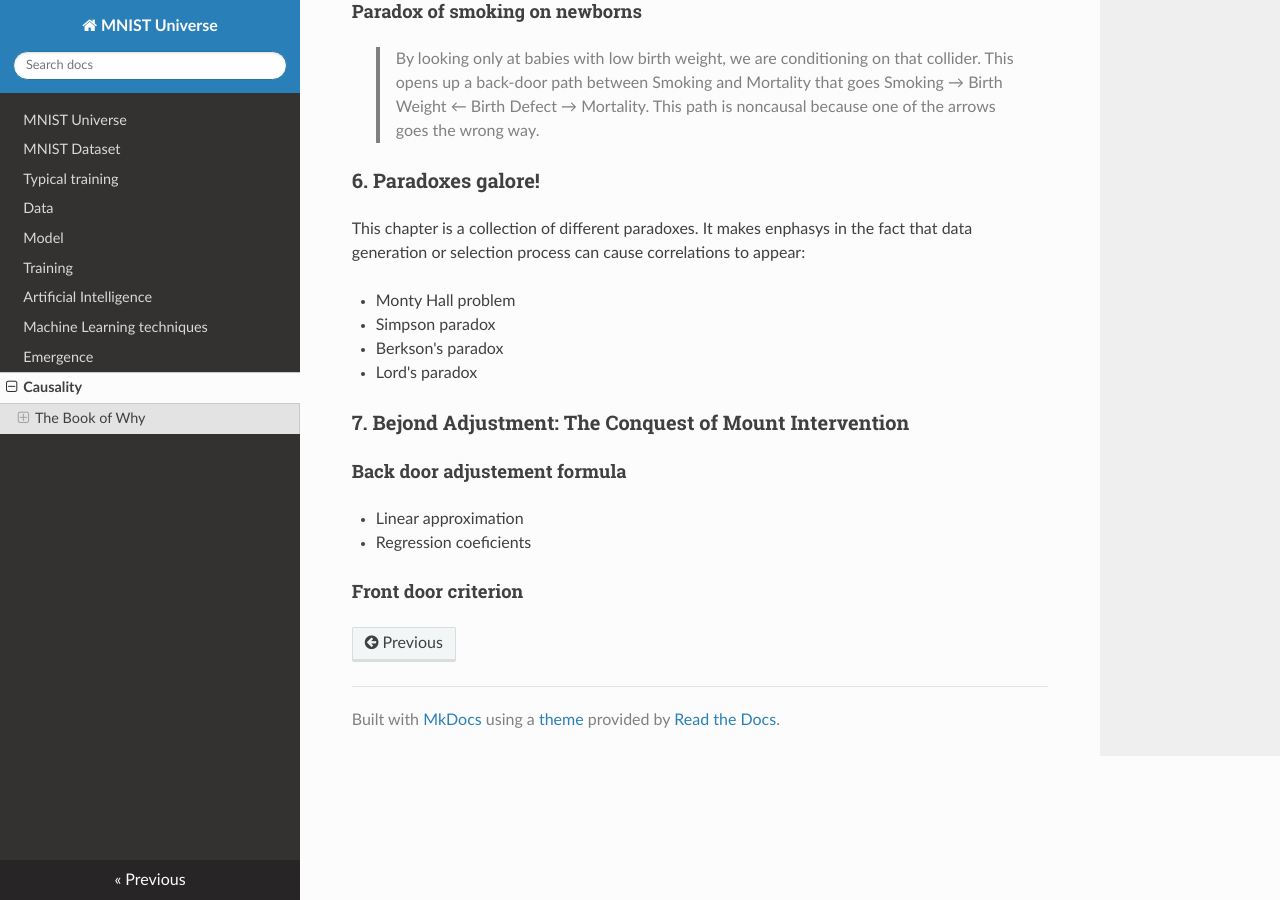
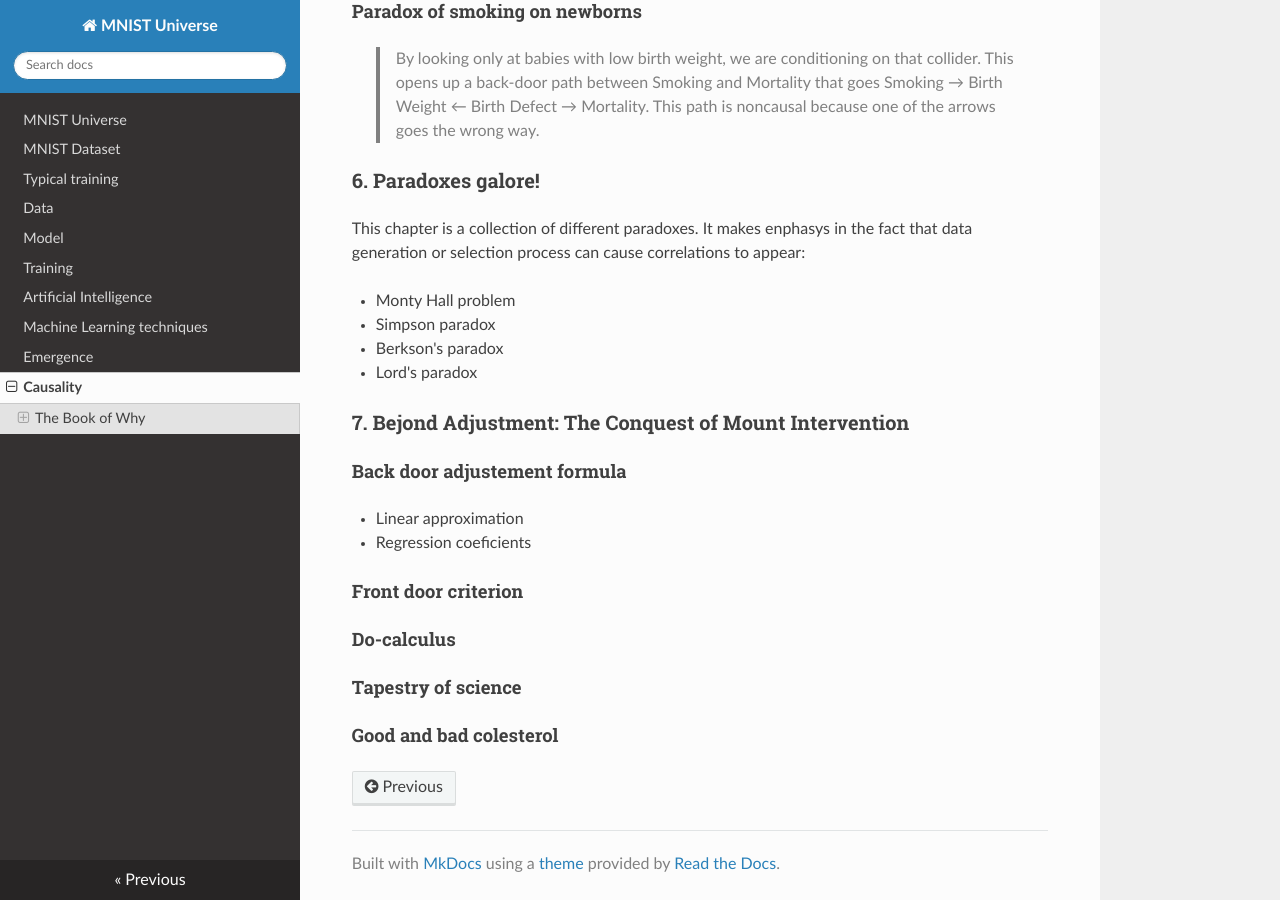
Before and after one commit to ironbar/mnist_universe, an MkDocs documentation site: the page built from docs/08_causality.md, in a window 1280 px wide and 900 px high, scrolled down 8900 px. Built offline with MkDocs 1.6.1, drawn with Linux system fonts in a browser that asks for light colours; nearby versions of some CDN libraries; formulas are drawn with MathJax 3.

Commit message:
Update 08_causality.md

```diff
--- a/docs/08_causality.md
+++ b/docs/08_causality.md
@@ -282,3 +282,9 @@ This chapter is a collection of different paradoxes. It makes enphasys in the fa
 - Regression coeficients
 
 #### Front door criterion
+
+#### Do-calculus
+
+#### Tapestry of science
+
+#### Good and bad colesterol
```
